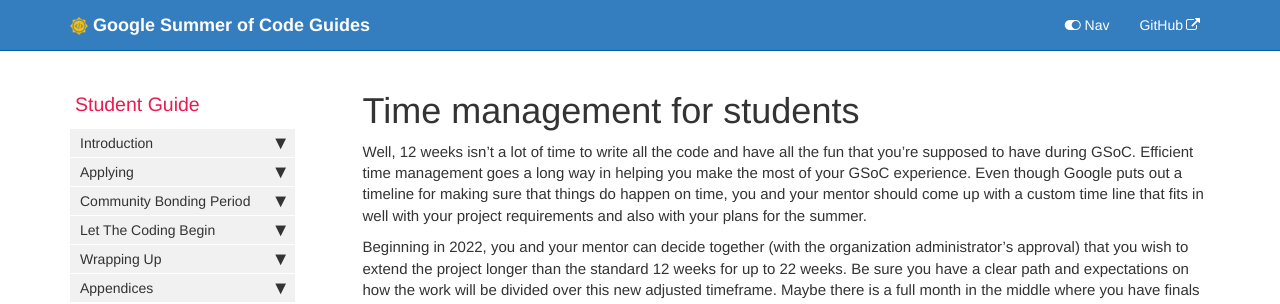
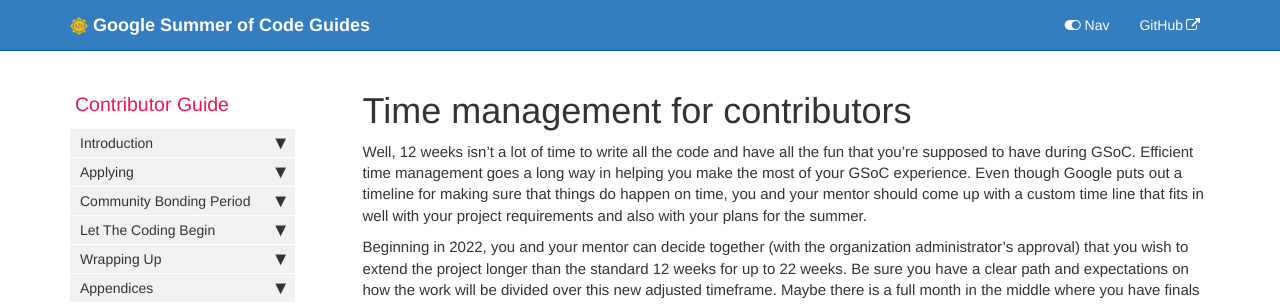
Before and after one commit to google/gsocguides, a Jekyll site: the page built from pages/student/14-time_management_for_students.md, in a window 1280 px wide. Shown: the top 304 px of the page. Built offline with Jekyll 4.4.1, drawn with Linux system fonts in a browser that asks for light colours.

Commit message:
Update titles of sections and side bars to refer to contributors

```diff
--- a/_data/sidebars/mentor_sidebar.yml
+++ b/_data/sidebars/mentor_sidebar.yml
@@ -23,7 +23,7 @@ entries:
     - title: Defining a Project (Ideas List)
       url: defining-a-project-ideas-list
       output: web
-    - title: Selecting a Student
+    - title: Selecting a Contributor
       url: selecting-a-student
       output: web
   - title: Communication
@@ -77,7 +77,7 @@ entries:
     - title: Making Your Ideas Page
       url: making-your-ideas-page
       output: web
-    - title: Selecting Students and Mentors
+    - title: Selecting Contributors and Mentors
       url: selecting-students-and-mentors
       output: web
     - title: Org Application
--- a/_data/sidebars/student_sidebar.yml
+++ b/_data/sidebars/student_sidebar.yml
@@ -1,6 +1,6 @@
 entries:
 - title: sidebar
-  product: Student Guide
+  product: Contributor Guide
   folders:
   - title: Introduction
     output: web
@@ -56,7 +56,7 @@ entries:
     - title: Working With Your Mentor
       url: working-with-your-mentor
       output: web
-    - title: Time management for students
+    - title: Time management for contributors
       url: time-management-for-students
       output: web
     - title: Evaluations
--- a/pages/student/14-time_management_for_students.md
+++ b/pages/student/14-time_management_for_students.md
@@ -1,5 +1,5 @@
 ---
-title: Time management for students
+title: Time management for contributors
 section: Let The Coding Begin
 order: 14
 permalink: student/time-management-for-students.html
```
Also changed, not shown: README.md (+1 -1 lines), pages/index.md (+1 -1 lines), pages/mentor/19-selecting_students_and_mentors.md (+1 -1 lines).
